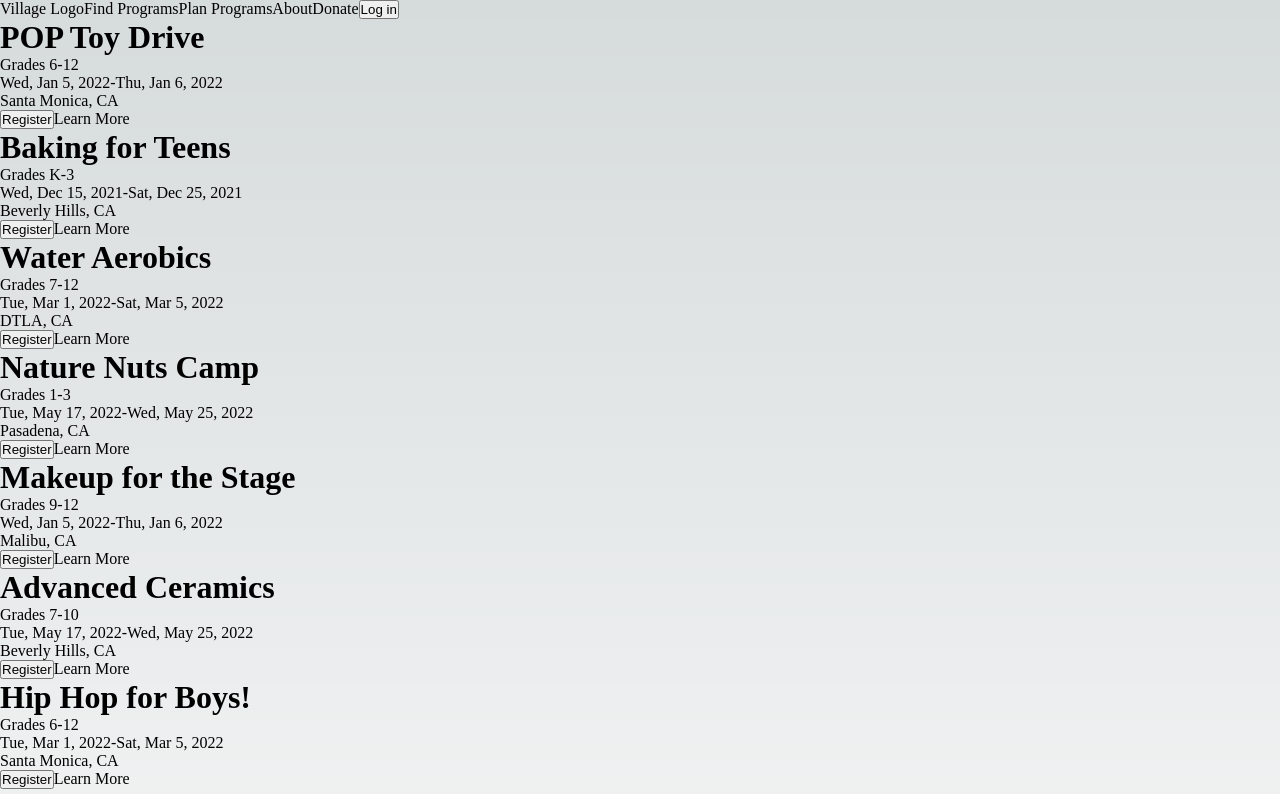
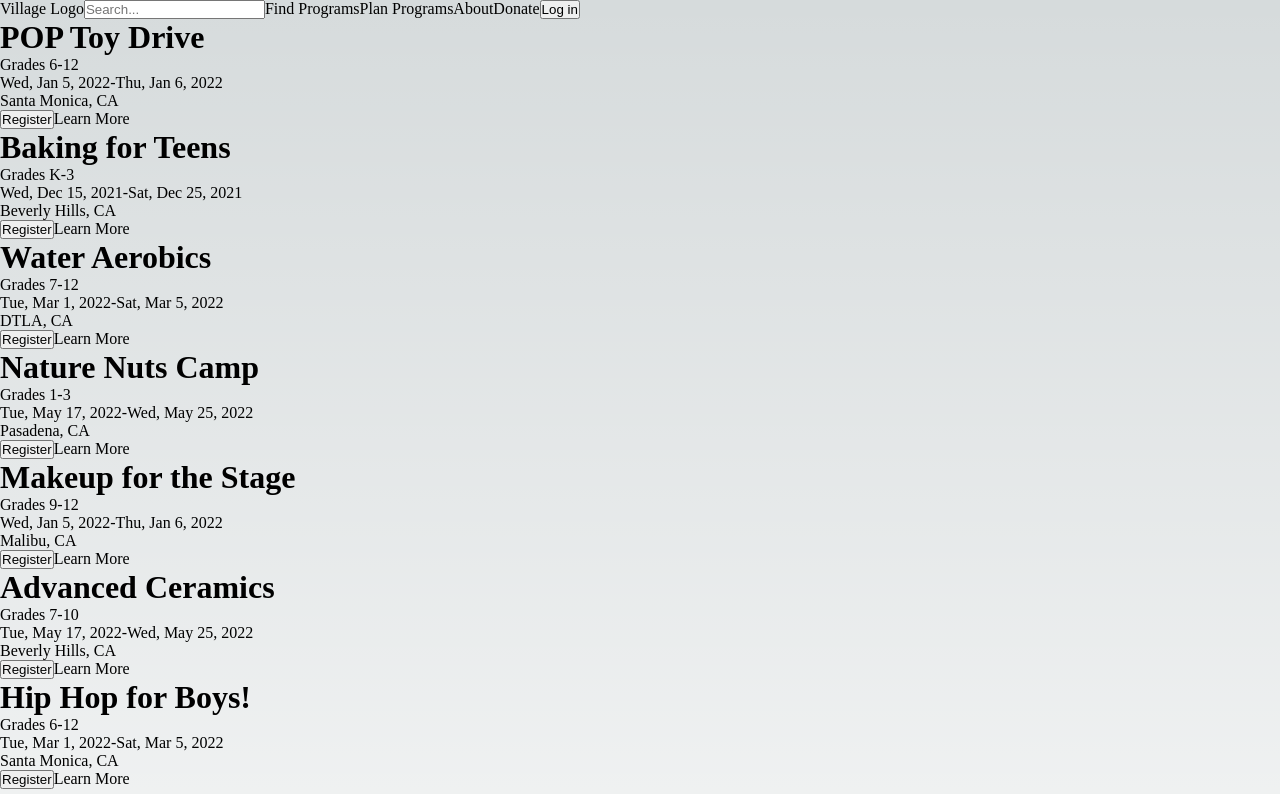
Before and after one commit to kelseyn12/village-mock, a Next.js app: page / in a window 1280 px wide. Shown: the top 794 px of the page. Built offline with nearby package versions, Linux system fonts and the light colour scheme.

Commit message:
wip: added search barinput to nav bar- no functionality

```diff
--- a/src/components/header/header.jsx
+++ b/src/components/header/header.jsx
@@ -1,10 +1,20 @@
 import Link from "next/link"
+import { useState } from "react"
 
-export const Header = () => (
+export const Header = () => {
+
+
+
+return(
 <header>
         <nav>
           <Link href='/'>Village Logo
           </Link>
+          <input
+          type="text"
+          placeholder="Search..."
+
+        />
           <Link href='/find-programs'>Find Programs
           </Link>
           <Link href='/plan-programs'>Plan Programs
@@ -15,5 +25,8 @@ export const Header = () => (
           </Link>
           <button>Log in</button>
         </nav>
+
+
       </header>
 )
+};
```
